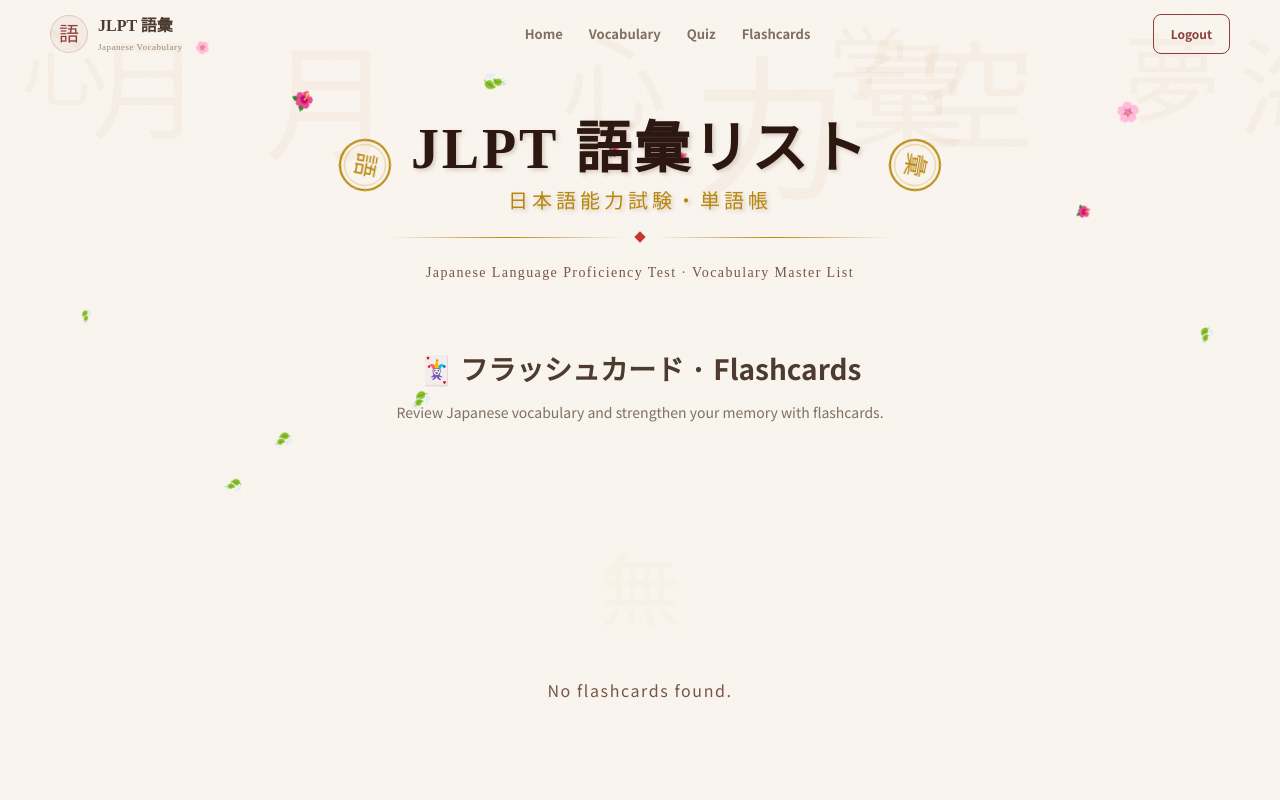
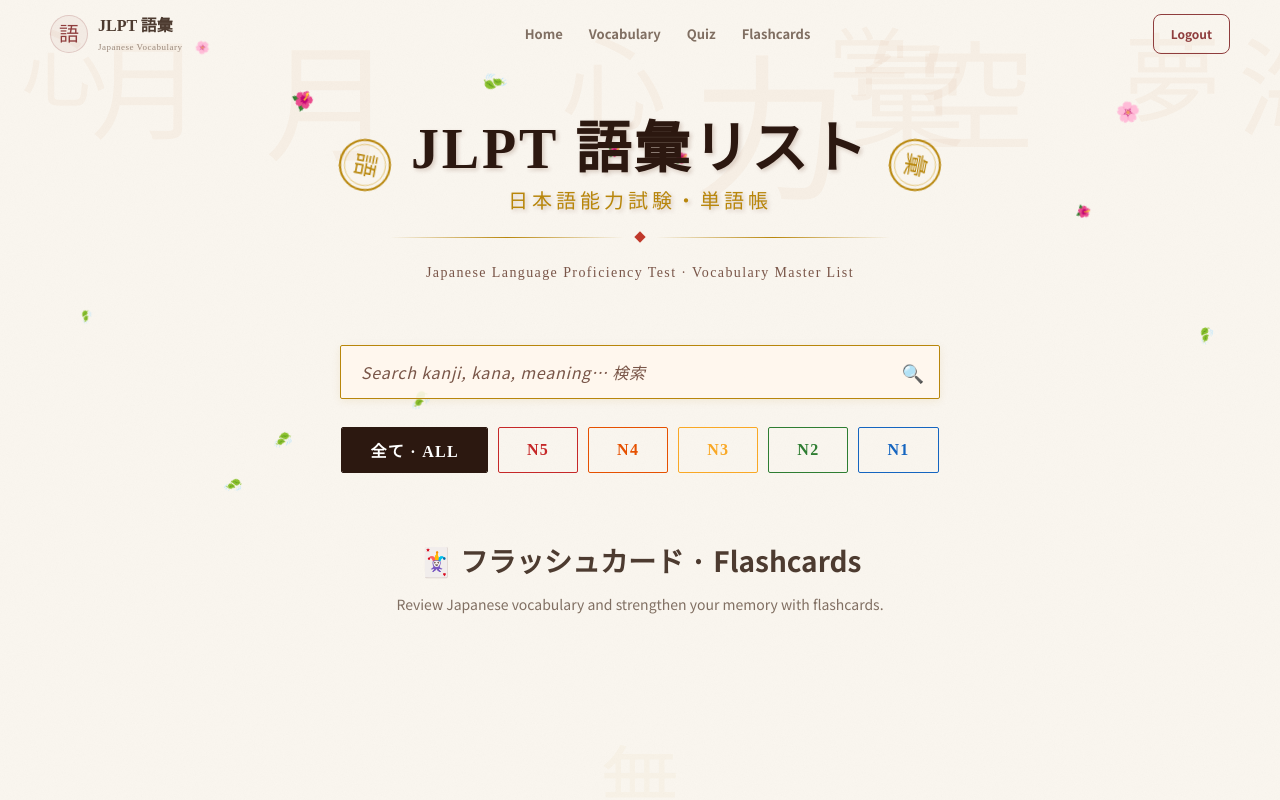
Before and after one commit to mohitchauhan1324325/JLPT-Vocabulary-List, a React (Vite) app in the folder client/: page /flashcards in a window 1280 px wide. Shown: the top 800 px of the page. Built offline with nearby package versions, Linux system fonts and the light colour scheme; no server answers; sample sign-in values are in the browser's storage; a web font is replaced by a local one.

Commit message:
feat: add SearchBar and LevelNav components to Flashcards and Quiz pages

```diff
--- a/client/src/pages/FlashCards.jsx
+++ b/client/src/pages/FlashCards.jsx
@@ -3,6 +3,8 @@ import React from 'react';
 import Background from '../components/Background';
 import Header from '../components/Header';
 import Navbar from '../components/Navbar';
+import SearchBar from '../components/SearchBar';
+import LevelNav from '../components/LevelNav';
 import FlashcardMode from '../components/FlashcardMode';
 
 export default function Flashcards() {
@@ -15,6 +17,10 @@ export default function Flashcards() {
                 <Navbar />
 
                 <Header />
+
+                <SearchBar />
+
+                <LevelNav />
 
                 <main aria-label="JLPT Flashcards">
 
--- a/client/src/pages/Quiz.jsx
+++ b/client/src/pages/Quiz.jsx
@@ -1,9 +1,11 @@
 import React from 'react';
 
-import Background from '../components/Background';
-import Header from '../components/Header';
-import Navbar from '../components/Navbar';
-import QuizMode from '../components/QuizMode';
+import Background from '../components/Background.jsx';
+import Header from '../components/Header.jsx';
+import Navbar from '../components/Navbar.jsx';
+import SearchBar from '../components/SearchBar';
+import LevelNav from '../components/LevelNav';
+import QuizMode from '../components/QuizMode.jsx';
 
 export default function Quiz() {
     return (
@@ -15,6 +17,8 @@ export default function Quiz() {
                 <Navbar />
 
                 <Header />
+
+                <LevelNav />
 
                 <main aria-label="JLPT Quiz">
 
```
